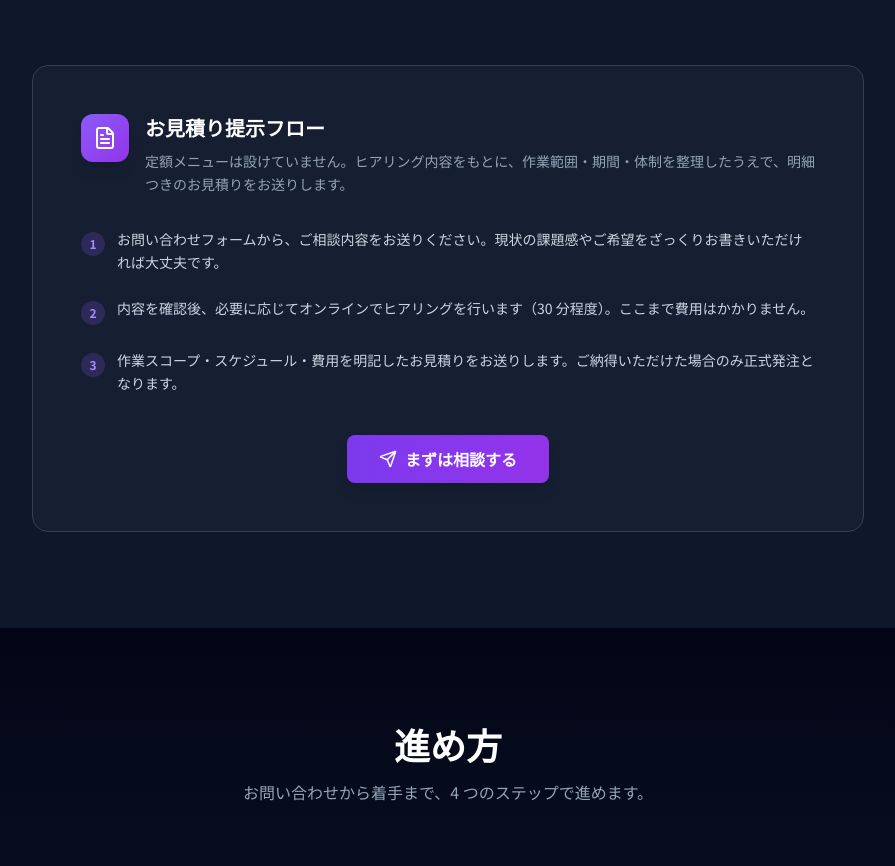
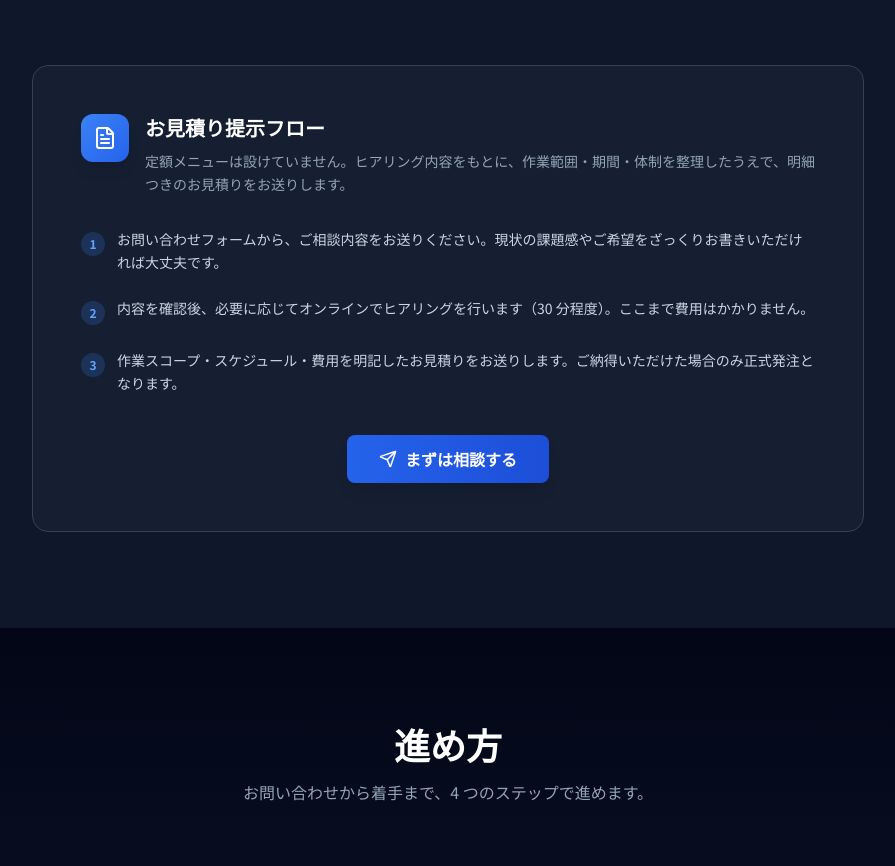
Before and after one commit to Regal753/Website, a React (Vite) app: page / in a window 1280 px wide. Shown: the part 2807-3673 px from the top of the page, without its empty margins (192-1087 px from the left). Built offline with nearby package versions, Linux system fonts and the light colour scheme.

Commit message:
chore: replace violet/purple with blue in Pricing.tsx

```diff
--- a/components/Pricing.tsx
+++ b/components/Pricing.tsx
@@ -16,7 +16,7 @@ const Pricing: React.FC = () => {
 
         <div className="bg-slate-800/50 rounded-2xl p-8 md:p-12 border border-slate-700">
           <div className="flex items-start gap-4 mb-8">
-            <div className="w-12 h-12 rounded-xl bg-gradient-to-br from-violet-500 to-purple-600 flex items-center justify-center shadow-lg flex-shrink-0">
+            <div className="w-12 h-12 rounded-xl bg-gradient-to-br from-blue-500 to-blue-600 flex items-center justify-center shadow-lg flex-shrink-0">
               <FileText className="text-white w-6 h-6" />
             </div>
             <div>
@@ -29,19 +29,19 @@ const Pricing: React.FC = () => {
 
           <div className="space-y-6 mb-10">
             <div className="flex items-start gap-3">
-              <span className="mt-1 w-6 h-6 rounded-full bg-violet-500/20 text-violet-400 flex items-center justify-center text-xs font-bold flex-shrink-0">1</span>
+              <span className="mt-1 w-6 h-6 rounded-full bg-blue-500/20 text-blue-400 flex items-center justify-center text-xs font-bold flex-shrink-0">1</span>
               <p className="text-slate-300 text-sm leading-relaxed">
                 お問い合わせフォームから、ご相談内容をお送りください。現状の課題感やご希望をざっくりお書きいただければ大丈夫です。
               </p>
             </div>
             <div className="flex items-start gap-3">
-              <span className="mt-1 w-6 h-6 rounded-full bg-violet-500/20 text-violet-400 flex items-center justify-center text-xs font-bold flex-shrink-0">2</span>
+              <span className="mt-1 w-6 h-6 rounded-full bg-blue-500/20 text-blue-400 flex items-center justify-center text-xs font-bold flex-shrink-0">2</span>
               <p className="text-slate-300 text-sm leading-relaxed">
                 内容を確認後、必要に応じてオンラインでヒアリングを行います（30 分程度）。ここまで費用はかかりません。
               </p>
             </div>
             <div className="flex items-start gap-3">
-              <span className="mt-1 w-6 h-6 rounded-full bg-violet-500/20 text-violet-400 flex items-center justify-center text-xs font-bold flex-shrink-0">3</span>
+              <span className="mt-1 w-6 h-6 rounded-full bg-blue-500/20 text-blue-400 flex items-center justify-center text-xs font-bold flex-shrink-0">3</span>
               <p className="text-slate-300 text-sm leading-relaxed">
                 作業スコープ・スケジュール・費用を明記したお見積りをお送りします。ご納得いただけた場合のみ正式発注となります。
               </p>
@@ -53,7 +53,7 @@ const Pricing: React.FC = () => {
               href={siteConfig.contactFormUrl}
               target="_blank"
               rel="noreferrer"
-              className="inline-flex items-center gap-2 px-8 py-3 bg-gradient-to-r from-violet-600 to-purple-600 hover:from-violet-500 hover:to-purple-500 text-white font-bold rounded-lg transition-all transform hover:scale-[1.02] shadow-lg"
+              className="inline-flex items-center gap-2 px-8 py-3 bg-gradient-to-r from-blue-600 to-blue-700 hover:from-blue-500 hover:to-blue-600 text-white font-bold rounded-lg transition-all transform hover:scale-[1.02] shadow-lg"
             >
               <Send size={18} />
               まずは相談する
```
